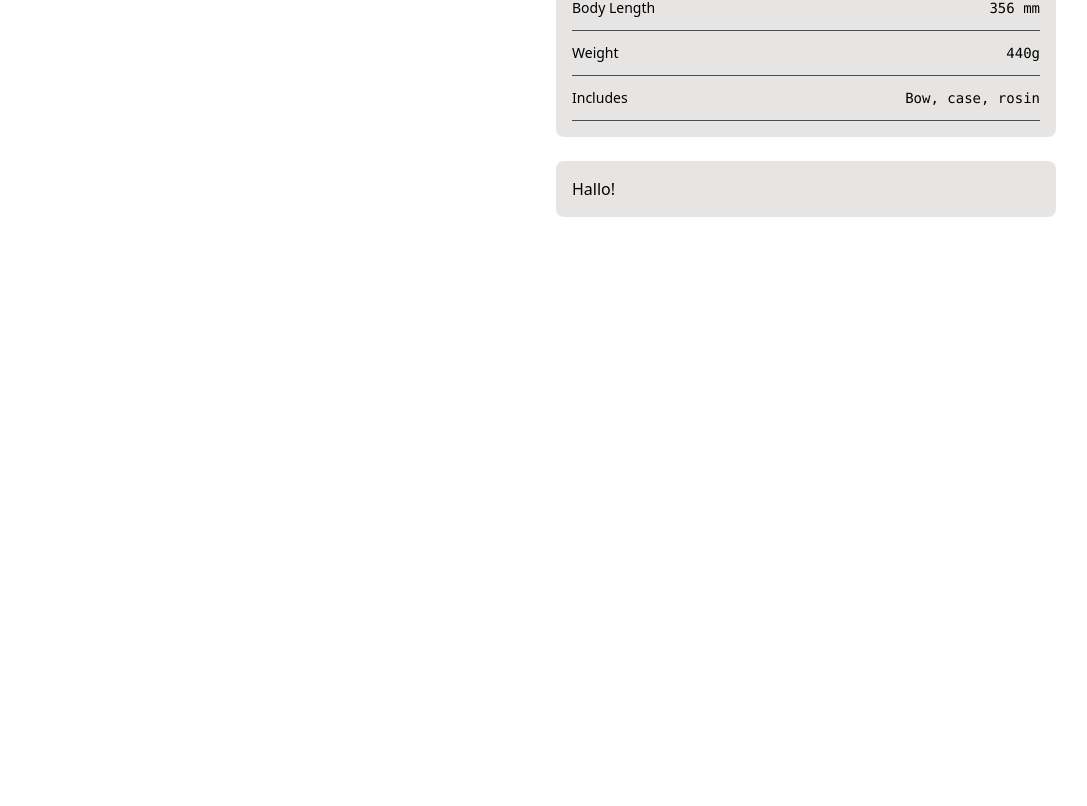
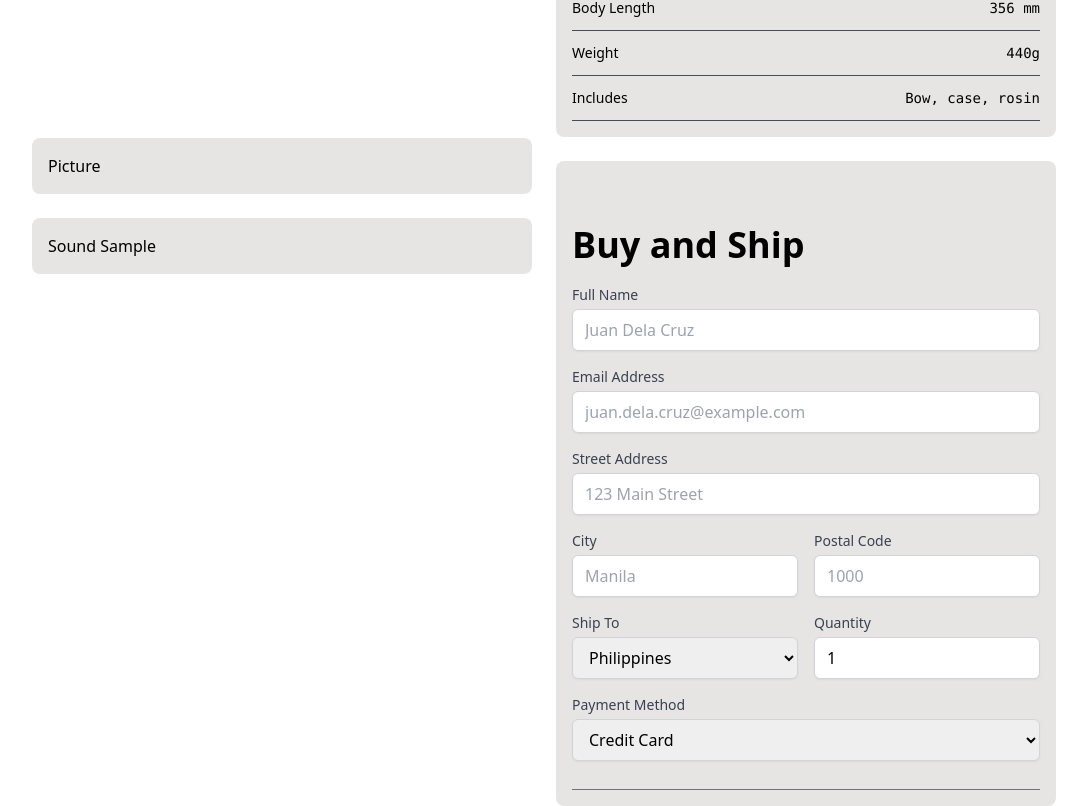
Before and after one commit to JPatrickST/Orpheus, a React (Vite) app: page / in a window 1280 px wide. Shown: the part 490-1296 px from the top of the page, without its empty margins (96-1183 px from the left). Before the commit the page ends 800 px from the top, so only its background shows below. Built offline with nearby package versions, Linux system fonts and the light colour scheme.

Commit message:
add form layout for payment details in PaymentDetails component

```diff
--- a/src/Components/PaymentDetails.jsx
+++ b/src/Components/PaymentDetails.jsx
@@ -4,6 +4,147 @@ export default function PaymentDetails() {
     const [paymentDetails, setPaymentDetails] = useState(null);
 
     return (
-        <h1>Hallo!</h1>
+        <>
+            <div className="py-7 border-b border-slate-800/60">
+                <h1 className="text-4xl font-bold py-5">
+                    Buy and Ship
+                </h1>
+                <div className="w-full">
+                    <label
+                        htmlFor="name"
+                        className="block text-sm font-medium text-gray-700">
+                        Full Name
+                    </label>
+                    <input
+                        type="text"
+                        id="name"
+                        name="fullName"
+                        placeholder="Juan Dela Cruz"
+                        className="mt-1 block w-full border border-gray-300 rounded-md shadow-sm py-2 px-3 focus:outline-none focus:ring-blue-500 focus:border-blue-500"
+                    />
+                </div>
+
+                <div className="w-full mt-4">
+                    <label
+                        htmlFor="email"
+                        className="block text-sm font-medium text-gray-700">
+                        Email Address
+                    </label>
+                    <input
+                        type="text"
+                        id="email"
+                        name="email"
+                        placeholder="juan.dela.cruz@example.com"
+                        className="mt-1 block w-full border border-gray-300 rounded-md shadow-sm py-2 px-3 focus:outline-none focus:ring-blue-500 focus:border-blue-500"
+                    />
+                </div>
+
+                <div className="w-full mt-4">
+                    <label
+                        htmlFor="streetAddress"
+                        className="block text-sm font-medium text-gray-700">
+                        Street Address
+                    </label>
+                    <input
+                        type="text"
+                        id="streetAddress"
+                        name="streetAddress"
+                        placeholder="123 Main Street"
+                        className="mt-1 block w-full border border-gray-300 rounded-md shadow-sm py-2 px-3 focus:outline-none focus:ring-blue-500 focus:border-blue-500"
+                    />
+                </div>
+
+                <div className="flex flex-row gap-4 mt-4">
+                    <div className="w-full">
+                        <label
+                            htmlFor="city"
+                            className="block text-sm font-medium text-gray-700">
+                            City
+                        </label>
+                        <input
+                            type="text"
+                            id="city"
+                            name="city"
+                            placeholder="Manila"
+                            className="mt-1 block w-full border border-gray-300 rounded-md shadow-sm py-2 px-3 focus:outline-none focus:ring-blue-500 focus:border-blue-500"
+                        />
+                    </div>
+
+                    <div className="w-full">
+                        <label
+                            htmlFor="postalCode"
+                            className="block text-sm font-medium text-gray-700">
+                            Postal Code
+                        </label>
+                        <input
+                            type="text"
+                            id="postalCode"
+                            name="postalCode"
+                            placeholder="1000"
+                            className="mt-1 block w-full border border-gray-300 rounded-md shadow-sm py-2 px-3 focus:outline-none focus:ring-blue-500 focus:border-blue-500"
+                        />
+                    </div>
+                </div>
+
+                <div className="flex flex-row gap-4 mt-4">
+                    <div className="w-full">
+                        <label
+                            htmlFor="shippingAddress"
+                            className="block text-sm font-medium text-gray-700"
+                        >
+                            Ship To
+                        </label>
+                        <select
+                            id="shippingAddress"
+                            //value={shippingAddress}
+                            className="mt-1 block w-full border border-gray-300 rounded-md shadow-sm py-2 px-3 focus:outline-none focus:ring-blue-500 focus:border-blue-500"
+                        >
+                            <option value="Philippines">Philippines</option>
+                            <option value="Rest of Asia">Rest of Asia</option>
+                            <option value="Rest of World">Rest of World</option>
+                        </select>
+                    </div>
+                    <div className="w-full">
+                        <label
+                            htmlFor="Quantity"
+                            className="block text-sm font-medium text-gray-700"
+                        >
+                            Quantity
+                        </label>
+                        <input
+                            type="number"
+                            id="Quantity"
+                            name="Quantity"
+                            min="1"
+                            defaultValue="1"
+                            className="mt-1 block w-full border border-gray-300 rounded-md shadow-sm py-2 px-3 focus:outline-none focus:ring-blue-500 focus:border-blue-500"
+                        />
+                    </div>
+                </div>
+
+                <div className="w-full mt-4">
+                    <label
+                        htmlFor="paymentMethod"
+                        className="block text-sm font-medium text-gray-700"
+                    >
+                        Payment Method
+                    </label>
+                    <select
+                        id="paymentMethod"
+                        //value={paymentMethod}
+                        className="mt-1 block w-full border border-gray-300 rounded-md shadow-sm py-2 px-3 focus:outline-none focus:ring-blue-500 focus:border-blue-500"
+                    >
+                        <option value="Credit Card">Credit Card</option>
+                        <option value="PayPal">PayPal</option>
+                        <option value="Bank Transfer">Bank Transfer</option>
+                    </select>
+                </div>
+            </div>
+
+            <div>
+
+            </div>
+        </>
+
     )
 }
```
